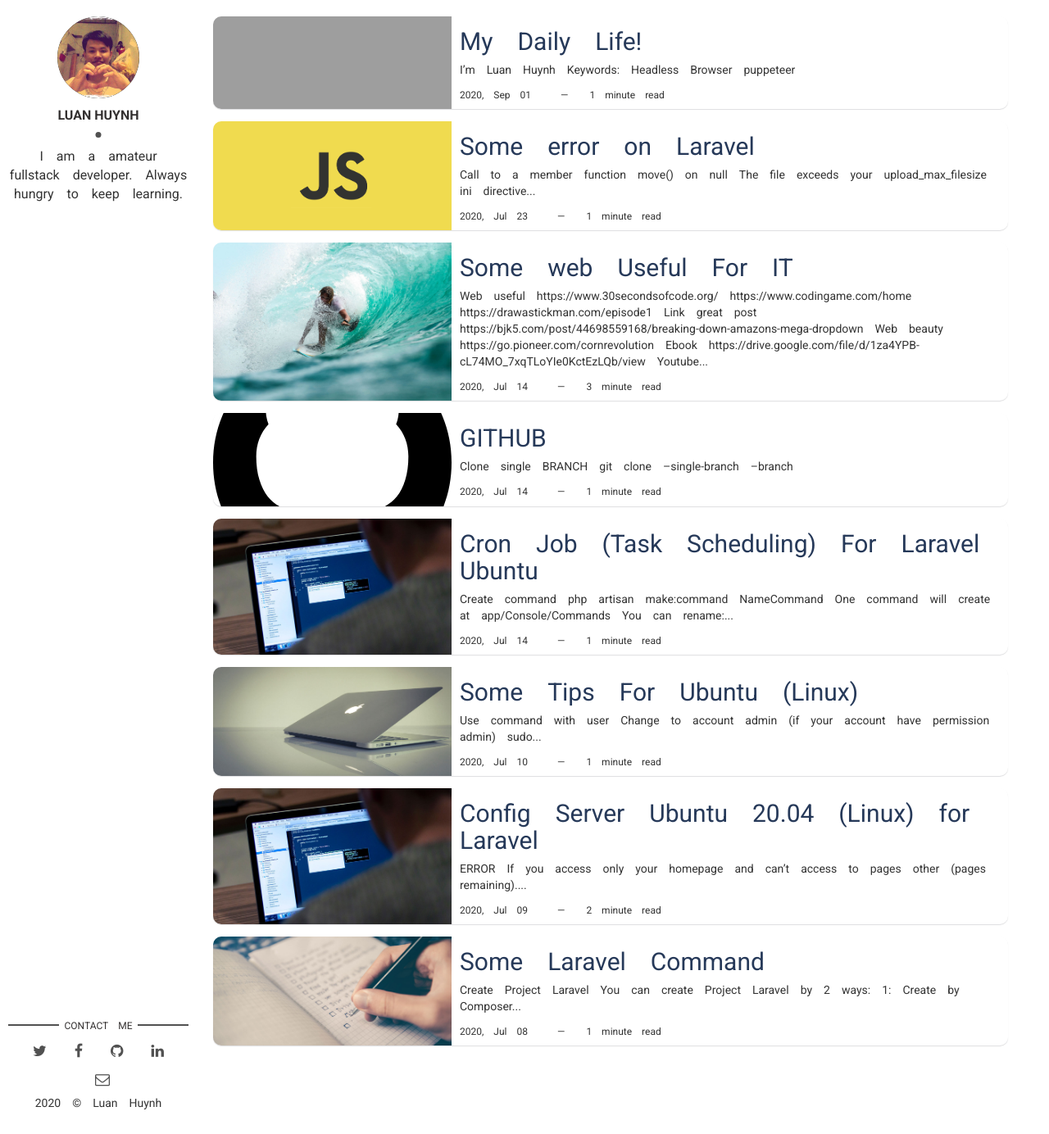
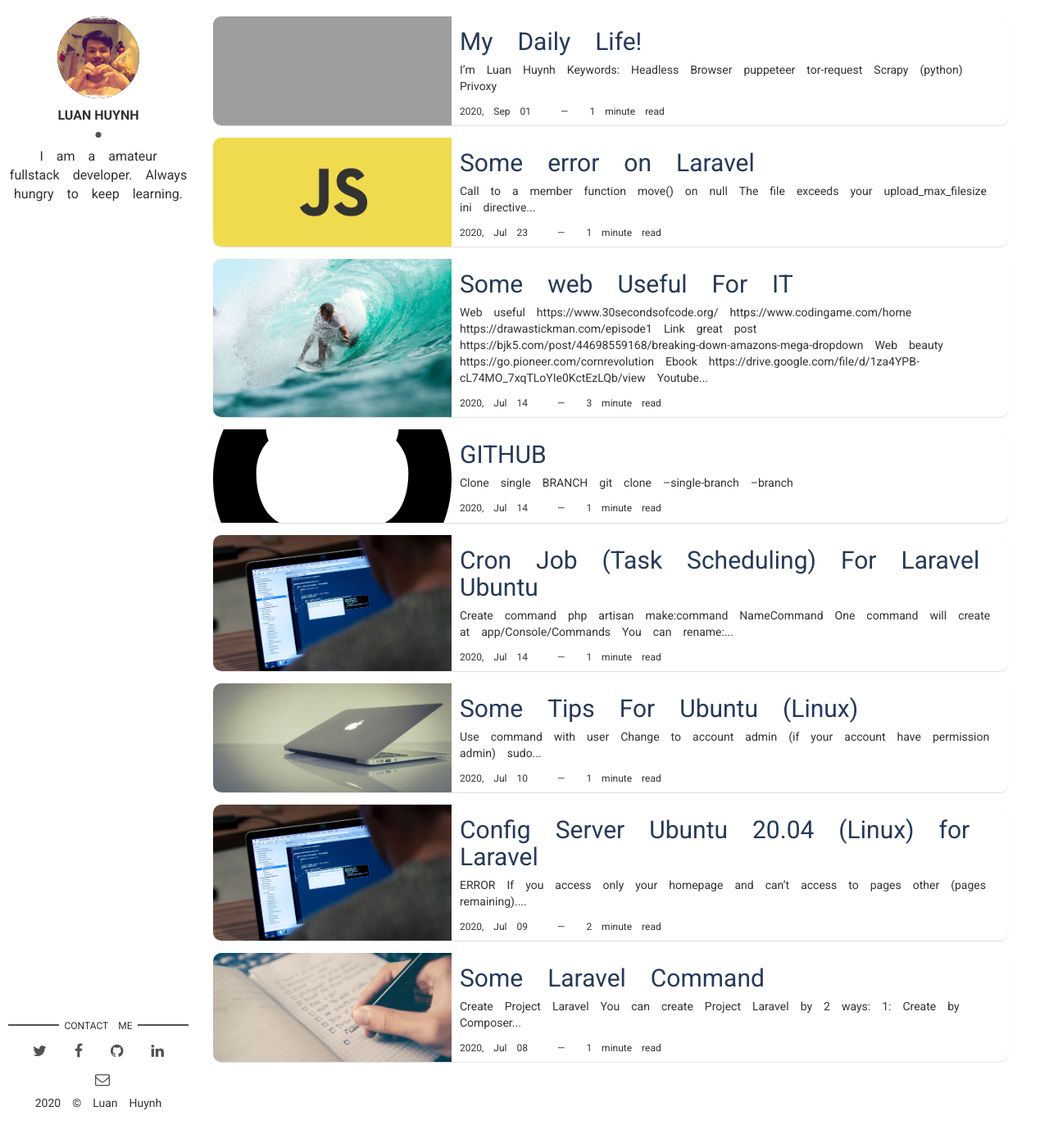
Before and after one commit to minhluan2292/blog, a Jekyll site: the page built from index.html, in a window 1280 px wide and 1384 px high. Shown: the whole window at 82% size. Built offline with Jekyll 4.4.1, drawn with Linux system fonts in a browser that asks for light colours; nearby versions of some CDN libraries; library files that are not in the unit come from our copies; the list of posts is cut into pages by our own code; grey boxes are pictures that could not be loaded.

Commit message:
Update 2020-09-01-my-daily-life.markdown

```diff
--- a/_posts/2020-09-01-my-daily-life.markdown
+++ b/_posts/2020-09-01-my-daily-life.markdown
@@ -9,3 +9,6 @@ I'm Luan Huynh
 Keywords:
 - Headless Browser
 - puppeteer
+- tor-request
+- Scrapy (python)
+- Privoxy
```
